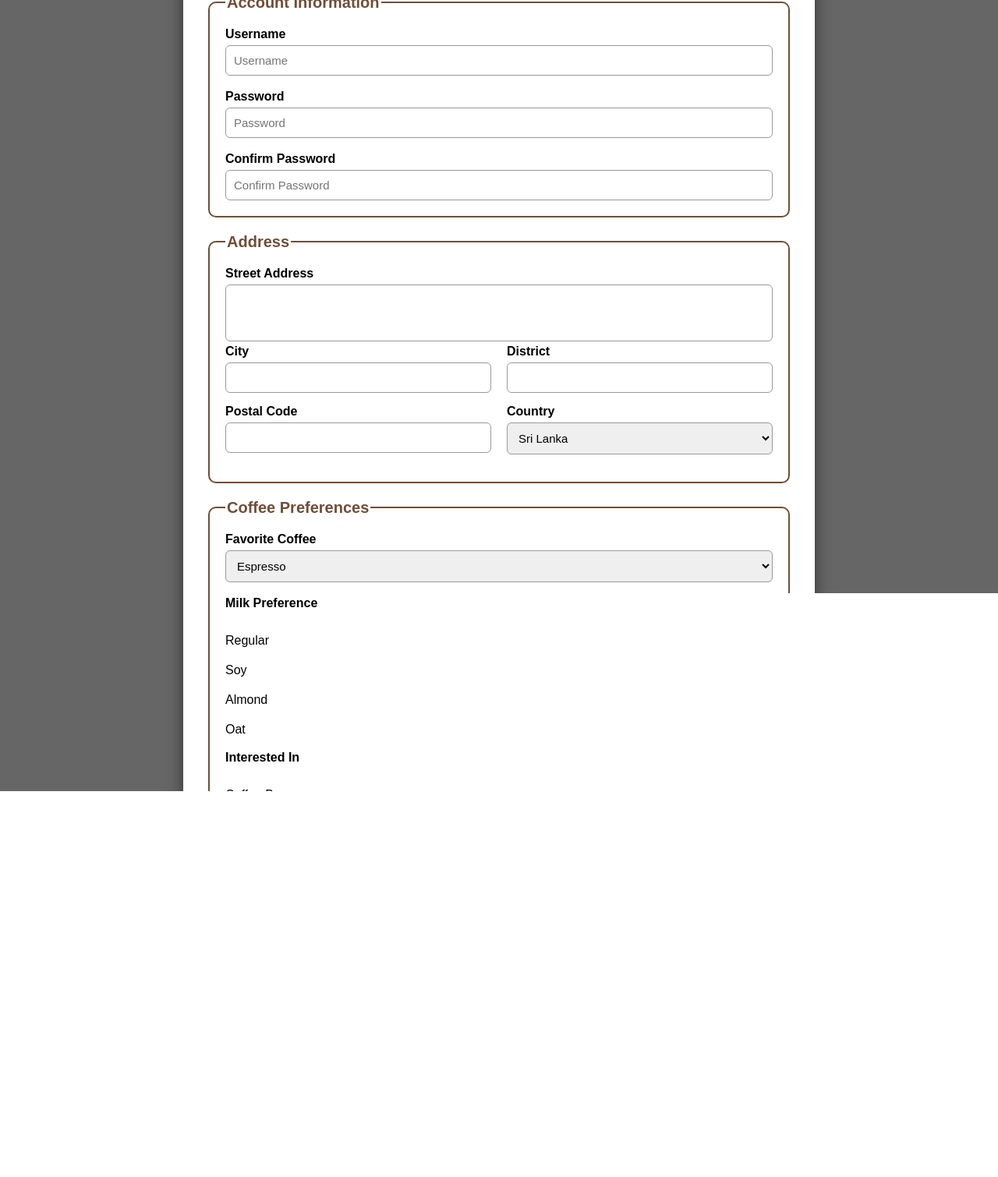
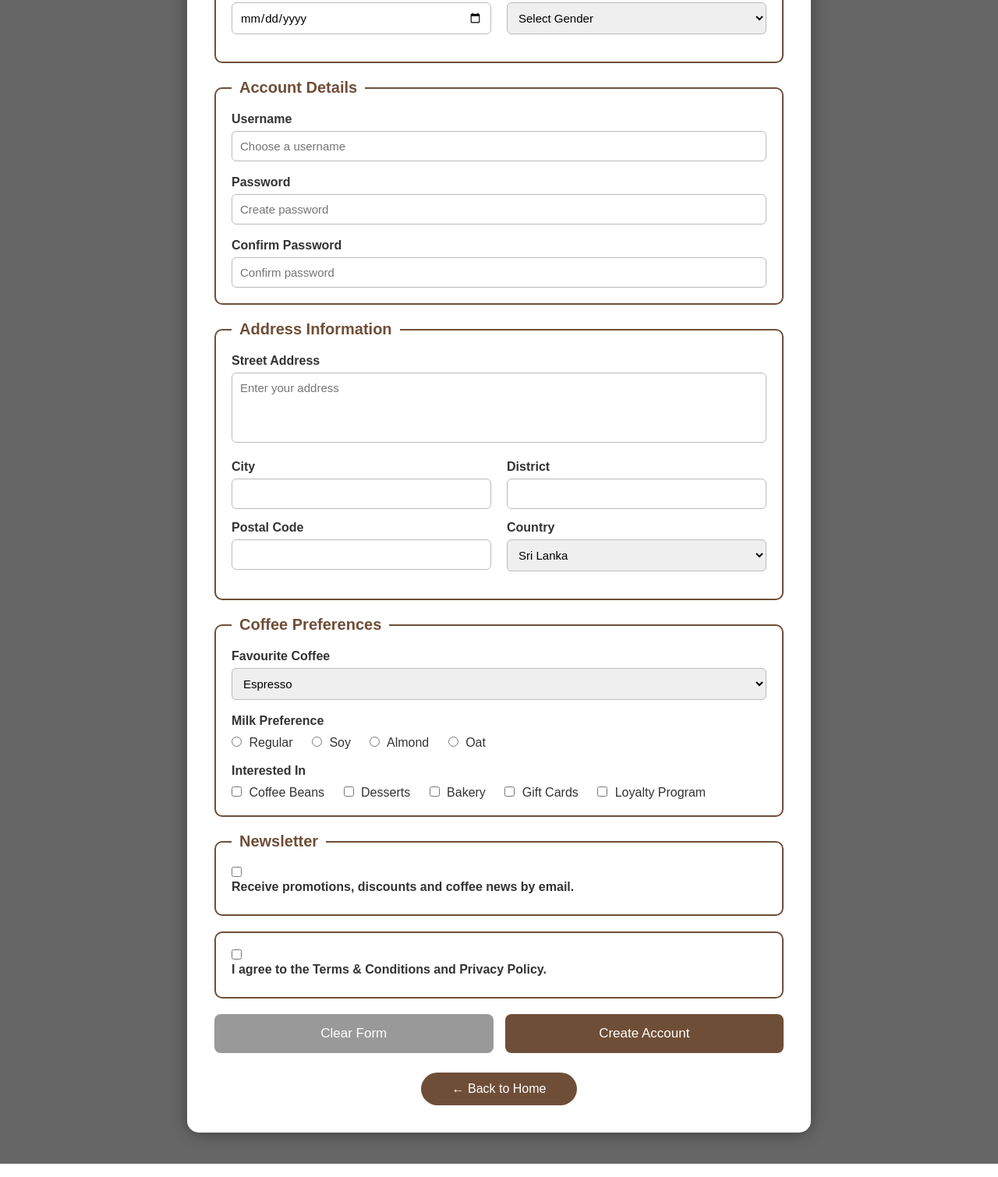
Before and after one commit to AyodhyaES/HTML-BREVORA-Coffee-Shop---Registration-Form, a plain HTML site: page index.html in a window 1280 px wide. Shown: the part 510-2020 px from the top of the page at 78% size. Drawn offline with Linux system fonts and the light colour scheme.

Commit message:
Enhance registration form styling and layout; add logo image

```diff
--- a/index.html
+++ b/index.html
@@ -8,45 +8,61 @@
 
 <style>
 
+*{
+    margin:0;
+    padding:0;
+    box-sizing:border-box;
+    font-family:Arial,sans-serif;
+}
+
 body{
-    margin:0;
-    font-family:Arial, sans-serif;
-    background:linear-gradient(rgba(0,0,0,0.6),rgba(0,0,0,0.6)),
+    background:linear-gradient(rgba(0,0,0,.6),rgba(0,0,0,.6)),
     url("coffee.jpg");
     background-size:cover;
     background-position:center;
+    background-attachment:fixed;
 }
 
 .container{
-    width:750px;
+    width:90%;
+    max-width:800px;
     margin:40px auto;
     background:white;
+    padding:35px;
     border-radius:15px;
-    padding:30px;
-    box-shadow:0 0 20px rgba(0,0,0,0.5);
+    box-shadow:0 0 20px rgba(0,0,0,.4);
+}
+
+.logo{
+    width:120px;
+    display:block;
+    margin:auto;
 }
 
 h1{
     text-align:center;
     color:#6F4E37;
+    margin-top:15px;
 }
 
 p{
     text-align:center;
     color:#666;
+    margin-bottom:25px;
 }
 
 fieldset{
     border:2px solid #6F4E37;
+    border-radius:10px;
+    padding:20px;
     margin-bottom:20px;
-    padding:20px;
-    border-radius:10px;
 }
 
 legend{
+    font-size:20px;
     color:#6F4E37;
-    font-size:20px;
     font-weight:bold;
+    padding:0 10px;
 }
 
 .row{
@@ -61,19 +77,23 @@ legend{
 
 label{
     display:block;
-    margin-bottom:5px;
+    margin-bottom:6px;
     font-weight:bold;
+    color:#333;
 }
 
-input,
+input[type=text],
+input[type=email],
+input[type=password],
+input[type=tel],
+input[type=date],
 select,
 textarea{
     width:100%;
     padding:10px;
-    border:1px solid #999;
+    border:1px solid #bbb;
     border-radius:6px;
     font-size:15px;
-    box-sizing:border-box;
 }
 
 textarea{
@@ -88,33 +108,86 @@ textarea{
 .radio-group label,
 .checkbox-group label{
     display:inline;
-    margin-right:15px;
+    font-weight:normal;
+    margin-right:20px;
+}
+
+input[type=radio],
+input[type=checkbox]{
+    width:auto;
+    margin-right:5px;
+}
+
+.buttons{
+    display:flex;
+    gap:15px;
 }
 
 button{
-    width:100%;
+    flex:1;
+    padding:15px;
+    border:none;
+    border-radius:8px;
+    font-size:17px;
+    cursor:pointer;
+    transition:.3s;
+}
+
+.reset{
+    background:#999;
+    color:white;
+}
+
+.reset:hover{
+    background:#666;
+}
+
+.submit{
     background:#6F4E37;
     color:white;
-    padding:15px;
-    font-size:18px;
-    border:none;
-    border-radius:8px;
-    cursor:pointer;
 }
 
-button:hover{
+.submit:hover{
     background:#4E342E;
+}
+
+.home{
+    display:block;
+    width:200px;
+    margin:25px auto 0;
+    text-align:center;
+    background:#6F4E37;
+    color:white;
+    padding:12px;
+    border-radius:30px;
+    text-decoration:none;
+}
+
+.home:hover{
+    background:#4E342E;
+}
+
+@media(max-width:700px){
+
+.row{
+    flex-direction:column;
+}
+
 }
 
 </style>
 
 </head>
+
 <body>
 
 <div class="container">
 
+<img src="img\logo.png" class="logo" alt="BREVORA Logo">
+
 <h1>BREVORA Coffee Shop</h1>
-<p>Create Your Customer Account</p>
+
+<p>Create your customer account and enjoy premium coffee rewards.</p>
 
 <form>
 
@@ -126,12 +199,12 @@ button:hover{
 
 <div class="column">
 <label>First Name</label>
-<input type="text" required>
+<input type="text" placeholder="Enter first name" required>
 </div>
 
 <div class="column">
 <label>Last Name</label>
-<input type="text" required>
+<input type="text" placeholder="Enter last name" required>
 </div>
 
 </div>
@@ -140,12 +213,12 @@ button:hover{
 
 <div class="column">
 <label>Email</label>
-<input type="email" required>
+<input type="email" placeholder="example@gmail.com" required>
 </div>
 
 <div class="column">
 <label>Phone Number</label>
-<input type="tel" required>
+<input type="tel" placeholder="+94 77 123 4567" required>
 </div>
 
 </div>
@@ -158,10 +231,11 @@ button:hover{
 </div>
 
 <div class="column">
+
 <label>Gender</label>
 
 <select>
-<option>Select</option>
+<option>Select Gender</option>
 <option>Male</option>
 <option>Female</option>
 <option>Other</option>
@@ -175,42 +249,49 @@ button:hover{
 
 <fieldset>
 
-<legend>Account Information</legend>
+<legend>Account Details</legend>
 
 <label>Username</label>
-<input type="text" placeholder="Username">
+<input type="text" placeholder="Choose a username" required>
 
 <br><br>
 
 <label>Password</label>
-<input type="password" placeholder="Password">
+<input type="password" placeholder="Create password" required>
 
 <br><br>
 
 <label>Confirm Password</label>
-<input type="password" placeholder="Confirm Password">
+<input type="password" placeholder="Confirm password" required>
 
 </fieldset>
 
 <fieldset>
 
-<legend>Address</legend>
+<legend>Address Information</legend>
 
 <label>Street Address</label>
-<textarea rows="3"></textarea>
 
-<br>
+<textarea rows="4" placeholder="Enter your address"></textarea>
+
+<br><br>
 
 <div class="row">
 
 <div class="column">
+
 <label>City</label>
+
 <input type="text">
+
 </div>
 
 <div class="column">
+
 <label>District</label>
+
 <input type="text">
+
 </div>
 
 </div>
@@ -218,18 +299,27 @@ button:hover{
 <div class="row">
 
 <div class="column">
+
 <label>Postal Code</label>
+
 <input type="text">
+
 </div>
 
 <div class="column">
+
 <label>Country</label>
 
 <select>
+
 <option>Sri Lanka</option>
+
 <option>India</option>
+
 <option>Australia</option>
+
 <option>United Kingdom</option>
+
 </select>
 
 </div>
@@ -242,15 +332,22 @@ button:hover{
 
 <legend>Coffee Preferences</legend>
 
-<label>Favorite Coffee</label>
+<label>Favourite Coffee</label>
 
 <select>
 
 <option>Espresso</option>
+
+<option>Americano</option>
+
 <option>Cappuccino</option>
+
 <option>Latte</option>
+
 <option>Mocha</option>
-<option>Americano</option>
+
+<option>Macchiato</option>
+
 <option>Cold Brew</option>
 
 </select>
@@ -261,13 +358,17 @@ button:hover{
 
 <div class="radio-group">
 
-<input type="radio" name="milk"> Regular
+<input type="radio" name="milk" id="regular">
+<label for="regular">Regular</label>
 
-<input type="radio" name="milk"> Soy
+<input type="radio" name="milk" id="soy">
+<label for="soy">Soy</label>
 
-<input type="radio" name="milk"> Almond
+<input type="radio" name="milk" id="almond">
+<label for="almond">Almond</label>
 
-<input type="radio" name="milk"> Oat
+<input type="radio" name="milk" id="oat">
+<label for="oat">Oat</label>
 
 </div>
 
@@ -277,15 +378,20 @@ button:hover{
 
 <div class="checkbox-group">
 
-<input type="checkbox"> Coffee Beans
+<input type="checkbox" id="beans">
+<label for="beans">Coffee Beans</label>
 
-<input type="checkbox"> Bakery
+<input type="checkbox" id="desserts">
+<label for="desserts">Desserts</label>
 
-<input type="checkbox"> Desserts
+<input type="checkbox" id="bakery">
+<label for="bakery">Bakery</label>
 
-<input type="checkbox"> Merchandise
+<input type="checkbox" id="gift">
+<label for="gift">Gift Cards</label>
 
-<input type="checkbox"> Loyalty Program
+<input type="checkbox" id="loyalty">
+<label for="loyalty">Loyalty Program</label>
 
 </div>
 
@@ -295,24 +401,35 @@ button:hover{
 
 <legend>Newsletter</legend>
 
-<input type="checkbox">
-Receive promotions, discounts and new coffee updates via email.
+<input type="checkbox" id="news">
+
+<label for="news">
+Receive promotions, discounts and coffee news by email.
+</label>
 
 </fieldset>
 
 <fieldset>
 
-<input type="checkbox" required>
+<input type="checkbox" id="terms" required>
 
+<label for="terms">
 I agree to the Terms & Conditions and Privacy Policy.
+</label>
 
 </fieldset>
 
-<button type="submit">
-Create My Account
-</button>
+<div class="buttons">
+
+<button type="reset" class="reset">Clear Form</button>
+
+<button type="submit" class="submit">Create Account</button>
+
+</div>
 
 </form>
+
+<a href="index.html" class="home">← Back to Home</a>
 
 </div>
 
```
Also changed, not shown: img/logo.png (added).
